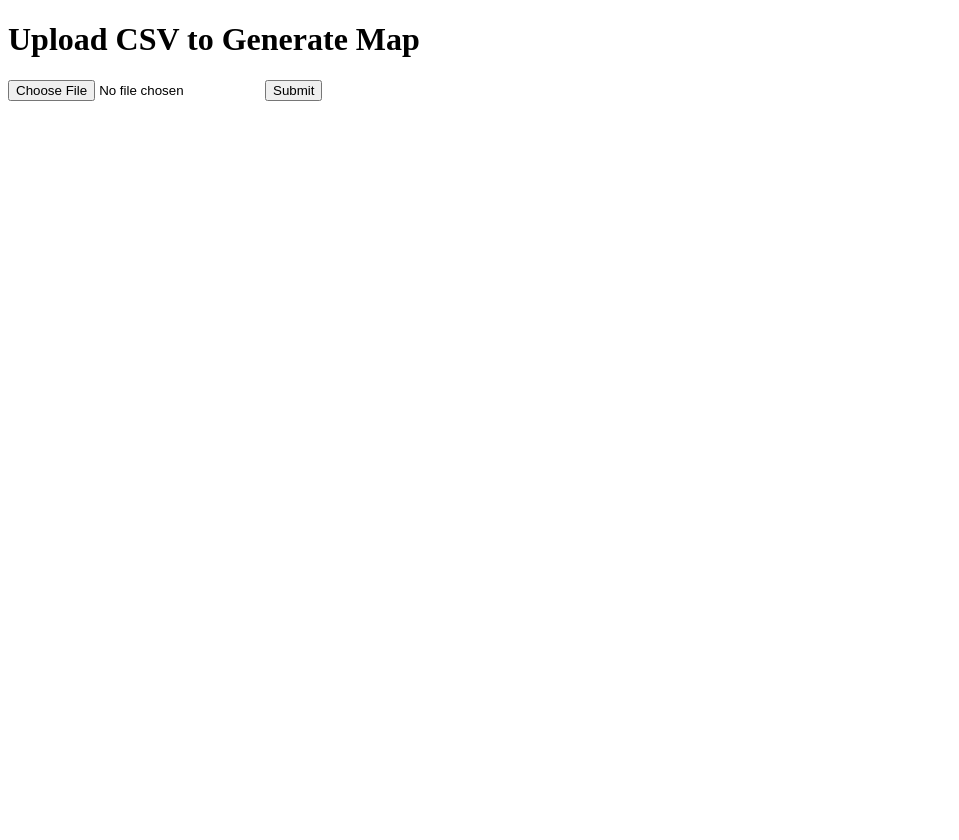
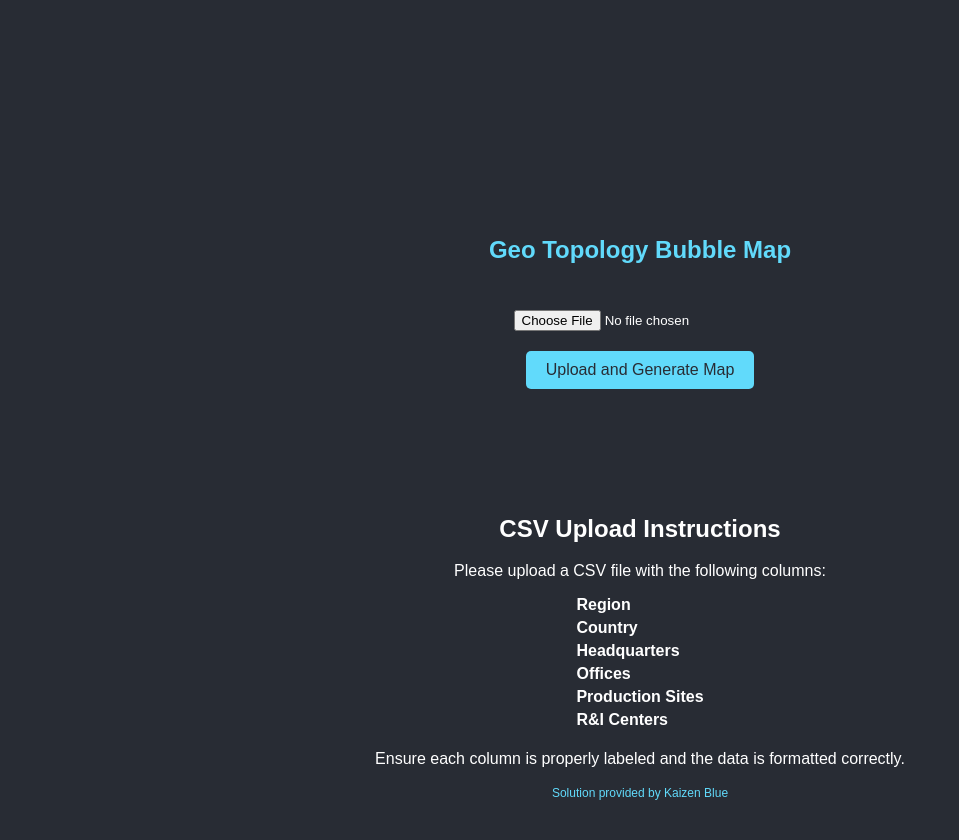
Before and after one commit to bigdogdv/bubblemap, a Flask app: page / in a window 1280 px wide. Shown: the whole page, without its empty margins (0-959 px from the left). Before the commit the page ends 101 px from the top, so only its background shows below. Run offline with Flask 3, Linux system fonts and the light colour scheme.

Commit message:
make it pretty

```diff
--- a/templates/upload.html
+++ b/templates/upload.html
@@ -1,13 +1,112 @@
 <!DOCTYPE html>
-<html>
+<html lang="en">
   <head>
-    <title>Upload CSV</title>
+    <meta charset="UTF-8" />
+    <meta name="viewport" content="width=device-width, initial-scale=1.0" />
+    <title>Geo Topology Bubble Map - Upload CSV</title>
+    <style>
+      body {
+        font-family: "Arial", sans-serif;
+        background-color: #282c34; /* Dark background for a modern look */
+        color: #fff; /* White text color */
+        display: flex;
+        flex-direction: column;
+        align-items: center;
+        justify-content: flex-start; /* Align content to the top */
+        min-height: 100vh;
+        margin: 0;
+        padding-top: 40px; /* Add top padding to push the content down */
+      }
+
+      h1 {
+        font-size: 24px;
+        color: #61dafb; /* Light blue color for accents */
+        margin-top: 100; /* Remove top margin from h1 */
+        padding-top: 180px; /* Add padding at the top of the h1 */
+      }
+
+      form {
+        margin: 10px auto; /* Adjusted margin for space around form */
+      }
+
+      .info {
+        text-align: center;
+        width: 80%;
+        margin-top: 0; /* Remove additional space above the instructions */
+        padding-top: 20px; /* Provide some padding above the CSV instructions */
+      }
+      input[type="file"],
+      input[type="submit"] {
+        display: block;
+        margin: 20px auto; /* Centered horizontally */
+      }
+      input[type="submit"] {
+        background-color: #61dafb; /* Light blue background color */
+        border: none;
+        padding: 10px 20px;
+        font-size: 16px;
+        cursor: pointer;
+        border-radius: 5px; /* Rounded corners */
+        color: #282c34;
+        transition: background-color 0.3s;
+      }
+      input[type="submit"]:hover {
+        background-color: #4fa0cb;
+      }
+      .info {
+        text-align: center;
+        width: 80%;
+        margin: auto;
+      }
+      ul {
+        list-style-type: none; /* No bullets */
+        padding: 0;
+        margin: 0 auto; /* Center the list */
+        text-align: left; /* Left align the text inside the list */
+        display: table; /* Makes the ul behave like a table for centering */
+      }
+      li {
+        margin-bottom: 5px;
+      }
+      footer {
+        position: fixed;
+        bottom: 0;
+        width: 100%;
+        text-align: center;
+        font-size: 12px;
+        color: #61dafb;
+      }
+      a {
+        color: #61dafb;
+        text-decoration: none;
+      }
+      a:hover {
+        text-decoration: underline;
+      }
+    </style>
   </head>
   <body>
-    <h1>Upload CSV to Generate Map</h1>
+    <h1>Geo Topology Bubble Map</h1>
     <form action="/upload" method="post" enctype="multipart/form-data">
       <input type="file" name="datafile" />
-      <input type="submit" />
+      <input type="submit" value="Upload and Generate Map" />
     </form>
+    <div class="info">
+      <h2>CSV Upload Instructions</h2>
+      <p>Please upload a CSV file with the following columns:</p>
+      <ul>
+        <li><strong>Region</strong></li>
+        <li><strong>Country</strong></li>
+        <li><strong>Headquarters</strong></li>
+        <li><strong>Offices</strong></li>
+        <li><strong>Production Sites</strong></li>
+        <li><strong>R&I Centers</strong></li>
+      </ul>
+      <p>Ensure each column is properly labeled and the data is formatted correctly.</p>
+    </div>
+
+    <footer>
+      <a href="https://www.kaizenblue.io" target="_blank">Solution provided by Kaizen Blue</a>
+    </footer>
   </body>
 </html>
```
